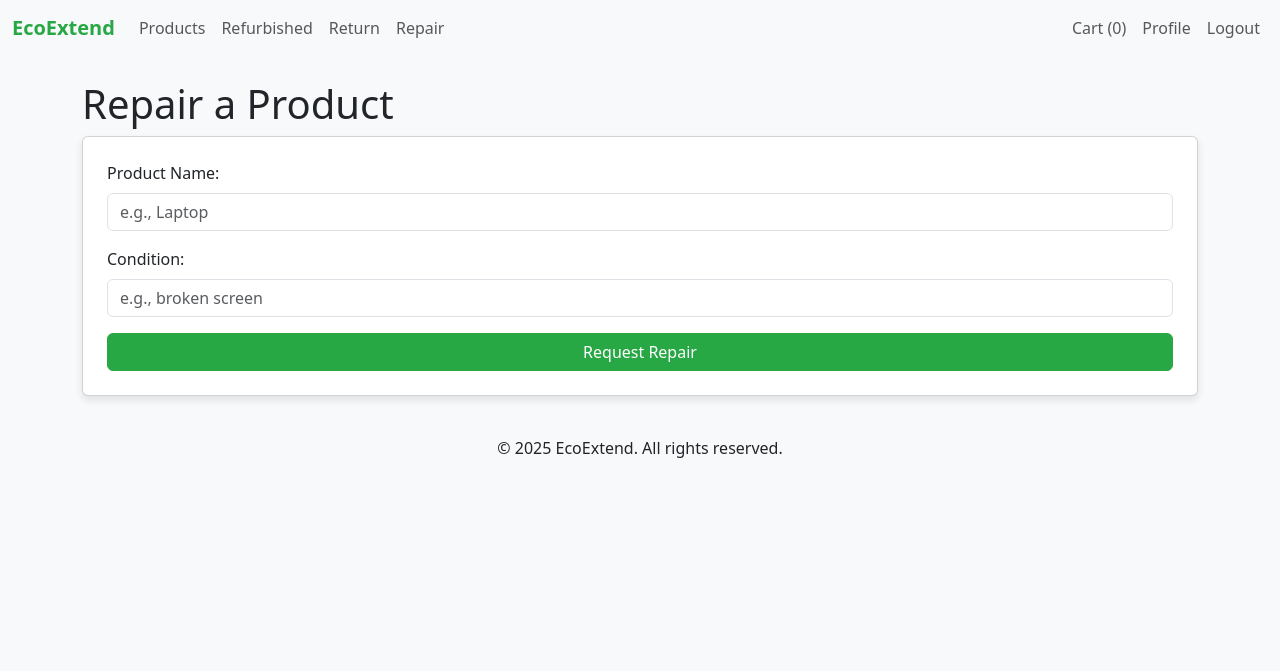
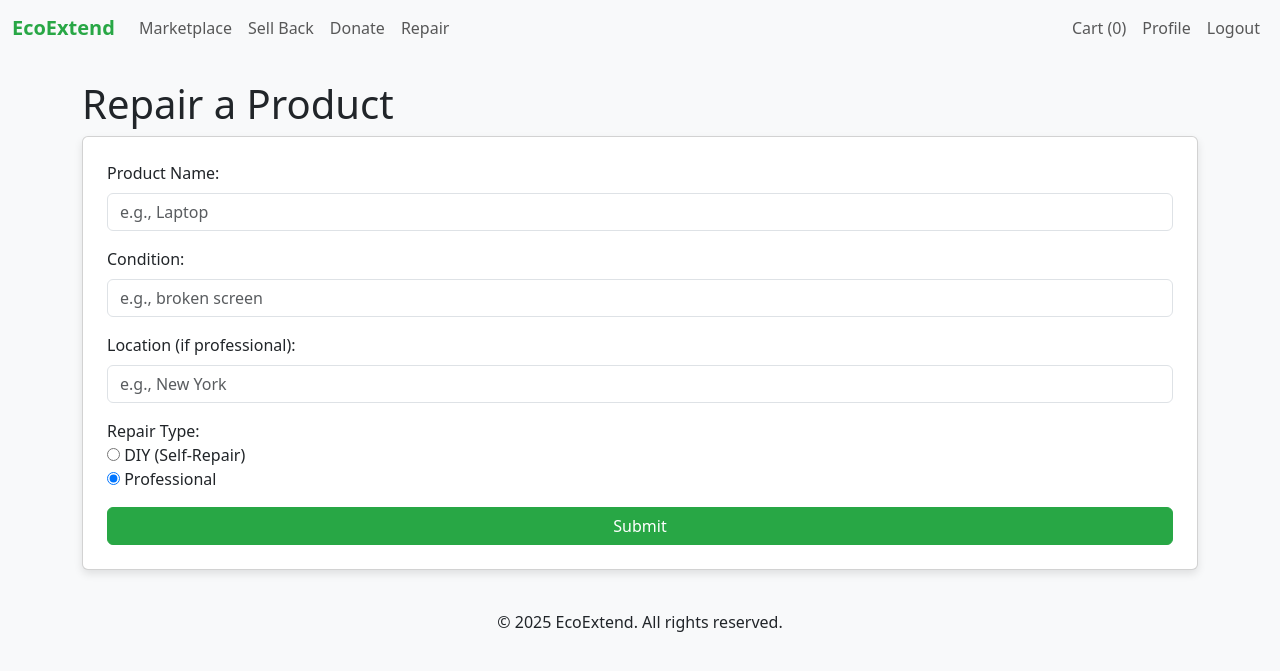
Before and after one commit to sathvik73/EcoExtend, a Flask app: page /repair in a window 1280 px wide. Shown: the top 671 px of the page. Run offline with Flask 3, Linux system fonts and the light colour scheme; a user stored in the database is signed in.

Commit message:
some changes

```diff
--- a/app.py
+++ b/app.py
@@ -1,8 +1,13 @@
+import os
 from flask import Flask, render_template, request, redirect, url_for, session
 from flask_sqlalchemy import SQLAlchemy
 import random
 from datetime import datetime, timedelta
 import secrets  # For secure session key
+from sqlalchemy.ext.mutable import MutableList
+import google.generativeai as genai  # Uncomment and pip install google-generativeai
+genai.configure(api_key=os.getenv('GEMINI_API_KEY'))  # Set GEMINI_API_KEY in env
+model = genai.GenerativeModel('gemini-1.5-flash')  # Use this for real API calls; mock below
 
 app = Flask(__name__)
 app.secret_key = secrets.token_hex(16)
@@ -16,10 +21,13 @@ class User(db.Model):
     name = db.Column(db.String(100), nullable=False)
     email = db.Column(db.String(100), unique=True, nullable=False)
     password = db.Column(db.String(100), nullable=False)  # WARNING: Plaintext; hash in production!
-    cart = db.Column(db.JSON, default=list)  # Stored as JSON list
-    purchases = db.Column(db.JSON, default=list)
-    repairs = db.Column(db.JSON, default=list)
-    returns = db.Column(db.JSON, default=list)
+    cart = db.Column(MutableList.as_mutable(db.JSON), default=lambda: [])
+    purchases = db.Column(MutableList.as_mutable(db.JSON), default=lambda: [])
+    repairs = db.Column(MutableList.as_mutable(db.JSON), default=lambda: [])
+    sell_backs = db.Column(MutableList.as_mutable(db.JSON), default=lambda: [])  # Renamed from returns
+    rentals = db.Column(MutableList.as_mutable(db.JSON), default=lambda: [])
+    donations = db.Column(MutableList.as_mutable(db.JSON), default=lambda: [])
+    points = db.Column(db.Integer, default=0)
 
 class Product(db.Model):
     id = db.Column(db.Integer, primary_key=True)
@@ -27,22 +35,22 @@ class Product(db.Model):
     description = db.Column(db.String(200), nullable=False)
     price = db.Column(db.Float, nullable=False)
     image = db.Column(db.String(200), nullable=False)
-    is_refurbished = db.Column(db.Boolean, default=False)  # Flag to distinguish
+    age = db.Column(db.Integer, nullable=False)  # Age in months
 
 # Create DB and seed data if empty
 with app.app_context():
     db.create_all()
     if Product.query.count() == 0:
-        # Seed products
+        # Seed refurbished products with age
         initial_products = [
-            {'name': 'T-Shirt', 'description': 'Cotton t-shirt', 'price': 20.0, 'image': 'https://images.pexels.com/photos/996329/pexels-photo-996329.jpeg?auto=compress&cs=tinysrgb&w=1260&h=750&dpr=1', 'is_refurbished': False},
-            {'name': 'Laptop', 'description': 'Refurbished laptop', 'price': 500.0, 'image': 'https://images.pexels.com/photos/18105/pexels-photo.jpg?auto=compress&cs=tinysrgb&w=1260&h=750&dpr=1', 'is_refurbished': False},
-            {'name': 'Chair', 'description': 'Office chair', 'price': 100.0, 'image': 'https://images.pexels.com/photos/116910/pexels-photo-116910.jpeg?auto=compress&cs=tinysrgb&w=1260&h=750&dpr=1', 'is_refurbished': False},
-            {'name': 'Electric Bike', 'description': 'Eco-friendly electric vehicle', 'price': 800.0, 'image': 'https://images.pexels.com/photos/2526128/pexels-photo-2526128.jpeg?auto=compress&cs=tinysrgb&w=1260&h=750&dpr=1', 'is_refurbished': False},
-            {'name': 'Refrigerator', 'description': 'Energy-efficient fridge', 'price': 600.0, 'image': 'https://images.pexels.com/photos/2131620/pexels-photo-2131620.jpeg?auto=compress&cs=tinysrgb&w=1260&h=750&dpr=1', 'is_refurbished': False},
-            {'name': 'Air Conditioner', 'description': 'Efficient cooling unit', 'price': 400.0, 'image': 'https://images.pexels.com/photos/577514/pexels-photo-577514.jpeg?auto=compress&cs=tinysrgb&w=1260&h=750&dpr=1', 'is_refurbished': False},
-            {'name': 'Used Smartphone', 'description': 'Refurbished smartphone in good condition', 'price': 300.0, 'image': 'https://images.pexels.com/photos/248528/pexels-photo-248528.jpeg?auto=compress&cs=tinysrgb&w=1260&h=750&dpr=1', 'is_refurbished': True},
-            {'name': 'Desk Lamp', 'description': 'Refurbished desk lamp in fair condition', 'price': 15.0, 'image': 'https://images.pexels.com/photos/1112598/pexels-photo-1112598.jpeg?auto=compress&cs=tinysrgb&w=1260&h=750&dpr=1', 'is_refurbished': True}
+            {'name': 'T-Shirt', 'description': 'Cotton t-shirt', 'price': 20.0, 'image': 'https://images.pexels.com/photos/996329/pexels-photo-996329.jpeg?auto=compress&cs=tinysrgb&w=1260&h=750&dpr=1', 'age': random.randint(1, 36)},
+            {'name': 'Laptop', 'description': 'Refurbished laptop', 'price': 500.0, 'image': 'https://images.pexels.com/photos/18105/pexels-photo.jpg?auto=compress&cs=tinysrgb&w=1260&h=750&dpr=1', 'age': random.randint(1, 36)},
+            {'name': 'Chair', 'description': 'Office chair', 'price': 100.0, 'image': 'https://images.pexels.com/photos/116910/pexels-photo-116910.jpeg?auto=compress&cs=tinysrgb&w=1260&h=750&dpr=1', 'age': random.randint(1, 36)},
+            {'name': 'Electric Bike', 'description': 'Eco-friendly electric vehicle', 'price': 800.0, 'image': 'https://images.pexels.com/photos/2526128/pexels-photo-2526128.jpeg?auto=compress&cs=tinysrgb&w=1260&h=750&dpr=1', 'age': random.randint(1, 36)},
+            {'name': 'Refrigerator', 'description': 'Energy-efficient fridge', 'price': 600.0, 'image': 'https://images.pexels.com/photos/2131620/pexels-photo-2131620.jpeg?auto=compress&cs=tinysrgb&w=1260&h=750&dpr=1', 'age': random.randint(1, 36)},
+            {'name': 'Air Conditioner', 'description': 'Efficient cooling unit', 'price': 400.0, 'image': 'https://images.pexels.com/photos/577514/pexels-photo-577514.jpeg?auto=compress&cs=tinysrgb&w=1260&h=750&dpr=1', 'age': random.randint(1, 36)},
+            {'name': 'Used Smartphone', 'description': 'Refurbished smartphone in good condition', 'price': 300.0, 'image': 'https://images.pexels.com/photos/248528/pexels-photo-248528.jpeg?auto=compress&cs=tinysrgb&w=1260&h=750&dpr=1', 'age': random.randint(1, 36)},
+            {'name': 'Desk Lamp', 'description': 'Refurbished desk lamp in fair condition', 'price': 15.0, 'image': 'https://images.pexels.com/photos/1112598/pexels-photo-1112598.jpeg?auto=compress&cs=tinysrgb&w=1260&h=750&dpr=1', 'age': random.randint(1, 36)}
         ]
         for p in initial_products:
             db.session.add(Product(**p))
@@ -65,34 +73,37 @@ def inject_cart_count():
     cart_count = len(user.cart) if user else 0
     return dict(cart_count=cart_count)
 
+def recommend_products(user_cart, all_products):
+    if not user_cart:
+        return all_products
+    # Simple recommendation: sort by price similarity to average cart price
+    avg_cart_price = sum(item['price'] for item in user_cart) / len(user_cart) if user_cart else 0
+    sorted_products = sorted(all_products, key=lambda p: abs(p.price - avg_cart_price))
+    return sorted_products
+
 @app.route('/')
 def home():
-    featured = random.sample(Product.query.filter_by(is_refurbished=False).all(), min(3, Product.query.filter_by(is_refurbished=False).count()))
-    enhanced_featured = [p for p in featured]
-    for p in enhanced_featured:
+    products = Product.query.all()
+    user = get_user()
+    recommended = recommend_products(user.cart if user else [], products)
+    enhanced_recommended = [p for p in recommended[:3]]
+    for p in enhanced_recommended:
         setattr(p, 'lifespan', predict_lifespan(p))
-    return render_template('home.html', featured=enhanced_featured)
+    return render_template('home.html', featured=enhanced_recommended)
 
-@app.route('/products')
-def list_products():
-    prods = Product.query.filter_by(is_refurbished=False).all()
-    enhanced_products = [p for p in prods]
+@app.route('/marketplace')
+def marketplace():
+    products = Product.query.all()
+    user = get_user()
+    recommended = recommend_products(user.cart if user else [], products)
+    enhanced_products = [p for p in recommended]
     for p in enhanced_products:
         setattr(p, 'lifespan', predict_lifespan(p))
-        setattr(p, 'type', 'normal')
-    return render_template('products.html', products=enhanced_products, title='Products')
+        setattr(p, 'type', 'refurb')
+    return render_template('marketplace.html', products=enhanced_products, title='Marketplace')
 
-@app.route('/refurbished')
-def refurbished_marketplace():
-    refurbs = Product.query.filter_by(is_refurbished=True).all()
-    enhanced_refurbished = [r for r in refurbs]
-    for r in enhanced_refurbished:
-        setattr(r, 'lifespan', predict_lifespan(r))
-        setattr(r, 'type', 'refurb')
-    return render_template('products.html', products=enhanced_refurbished, title='Refurbished Marketplace')
-
-@app.route('/add_to_cart/<string:prod_type>/<int:product_id>', methods=['POST'])
-def add_to_cart(prod_type, product_id):
+@app.route('/add_to_cart/<int:product_id>', methods=['POST'])
+def add_to_cart(product_id):
     user = get_user()
     if not user:
         return redirect(url_for('login'))
@@ -104,10 +115,28 @@ def add_to_cart(prod_type, product_id):
             'description': product.description,
             'price': product.price,
             'image': product.image,
-            'type': prod_type,
             'lifespan': predict_lifespan(product)
         }
         user.cart.append(cart_item)
+        db.session.commit()
+    return redirect(request.referrer or url_for('home'))
+
+@app.route('/rent/<int:product_id>', methods=['POST'])
+def rent_product(product_id):
+    user = get_user()
+    if not user:
+        return redirect(url_for('login'))
+    duration_days = int(request.form.get('duration_days', 7))
+    prod = Product.query.get(product_id)
+    if prod:
+        rental_cost = (prod.price / 30) * duration_days  # Simple daily rate
+        end_date = datetime.now() + timedelta(days=duration_days)
+        user.rentals.append({
+            'product_name': prod.name,
+            'duration_days': duration_days,
+            'cost': rental_cost,
+            'end_date': end_date.strftime('%Y-%m-%d')
+        })
         db.session.commit()
     return redirect(request.referrer or url_for('home'))
 
@@ -133,38 +162,85 @@ def checkout():
     user = get_user()
     if not user:
         return redirect(url_for('login'))
+    total = sum(item['price'] for item in user.cart)
+    discount = min(user.points, 10) / 100 * total  # Max 10% discount
+    # Apply discount (simulate)
+    user.points -= min(user.points, 10)  # Use points
+    user.points += int(total // 10)  # Gain points
     user.purchases.extend(user.cart)
     user.cart = []
     db.session.commit()
     return redirect(url_for('profile'))
 
-@app.route('/return', methods=['GET', 'POST'])
-def return_product():
+@app.route('/sell', methods=['GET', 'POST'])
+def sell_product():
     user = get_user()
     if not user:
         return redirect(url_for('login'))
+    message = None
+    error = None
+    if request.method == 'POST':
+        product_id = request.form.get('product_id')
+        condition = request.form.get('condition')
+        sell_price_str = request.form.get('sell_price')
+        if not sell_price_str:
+            error = 'Sell price is required'
+        else:
+            try:
+                sell_price = float(sell_price_str)
+            except ValueError:
+                error = 'Invalid sell price'
+                sell_price = None
+        if not error:
+            prod = Product.query.get(product_id)
+            if prod:
+                days = random.randint(3, 7)
+                pickup_date = datetime.now() + timedelta(days=days)
+                new_listing = Product(
+                    name=prod.name,
+                    description=f'Sold {prod.name} in {condition} condition',
+                    price=sell_price,
+                    image=prod.image,
+                    age=prod.age
+                )
+                db.session.add(new_listing)
+                user.sell_backs.append({
+                    'product_name': prod.name,
+                    'condition': condition,
+                    'sell_price': sell_price,
+                    'pickup_date': pickup_date.strftime('%Y-%m-%d'),
+                    'date': datetime.now().strftime('%Y-%m-%d %H:%M:%S')
+                })
+                db.session.commit()
+                message = f"Pickup scheduled for {pickup_date.strftime('%Y-%m-%d')}."
+                return redirect(url_for('marketplace'))
+    prods = Product.query.all()
+    return render_template('sell.html', products=prods, error=error, message=message)
+
+@app.route('/donate', methods=['GET', 'POST'])
+def donate_product():
+    user = get_user()
+    if not user:
+        return redirect(url_for('login'))
+    message = None
     if request.method == 'POST':
         product_id = request.form.get('product_id')
         condition = request.form.get('condition')
         prod = Product.query.get(product_id)
-        if prod and not prod.is_refurbished:
-            new_refurb = Product(
-                name=prod.name,
-                description=f'Refurbished {prod.name} in {condition} condition',
-                price=prod.price * 0.7,
-                image=prod.image,
-                is_refurbished=True
-            )
-            db.session.add(new_refurb)
-            user.returns.append({
+        if prod:
+            days = random.randint(3, 7)
+            pickup_date = datetime.now() + timedelta(days=days)
+            user.donations.append({
                 'product_name': prod.name,
                 'condition': condition,
+                'pickup_date': pickup_date.strftime('%Y-%m-%d'),
                 'date': datetime.now().strftime('%Y-%m-%d %H:%M:%S')
             })
+            db.session.delete(prod)  # Remove from marketplace
             db.session.commit()
-        return redirect(url_for('refurbished_marketplace'))
-    prods = Product.query.filter_by(is_refurbished=False).all()
-    return render_template('return.html', products=prods)
+            message = f"Pickup scheduled for {pickup_date.strftime('%Y-%m-%d')}."
+    prods = Product.query.all()
+    return render_template('donate.html', products=prods, message=message)
 
 @app.route('/repair', methods=['GET', 'POST'])
 def repair_product():
@@ -172,27 +248,54 @@ def repair_product():
     if not user:
         return redirect(url_for('login'))
     message = None
+    repair_guide = None
+    repair_shops = None
+    cost_estimate = None
     if request.method == 'POST':
         product_name = request.form.get('product_name')
         condition = request.form.get('condition')
-        days = random.randint(3, 7)
-        pickup_date = datetime.now() + timedelta(days=days)
-        message = f"Estimated pickup for {product_name} in {condition} condition: {pickup_date.strftime('%Y-%m-%d')}"
-        user.repairs.append({
-            'product_name': product_name,
-            'condition': condition,
-            'pickup_date': pickup_date.strftime('%Y-%m-%d'),
-            'request_date': datetime.now().strftime('%Y-%m-%d %H:%M:%S')
-        })
+        location = request.form.get('location')
+        repair_type = request.form.get('repair_type')  # 'diy' or 'professional'
+        # Gemini for repair guide
+        guide_response = model.generate_content(f"Step by step guide to repair {condition} on {product_name}")
+        repair_guide = guide_response.text
+        if repair_type == 'professional':
+            # Gemini for nearest shop
+            shop_response = model.generate_content(f"Nearest repair shops for {product_name} in {location}")
+            repair_shops = shop_response.text
+            # Gemini for cost estimation
+            cost_response = model.generate_content(f"Estimate repair cost for {condition} on {product_name}")
+            cost_estimate = cost_response.text
+        # Estimate pickup if professional
+        if repair_type == 'professional':
+            days = random.randint(3, 7)
+            pickup_date = datetime.now() + timedelta(days=days)
+            message = f"Estimated pickup: {pickup_date.strftime('%Y-%m-%d')}."
+            user.repairs.append({
+                'product_name': product_name,
+                'condition': condition,
+                'pickup_date': pickup_date.strftime('%Y-%m-%d'),
+                'request_date': datetime.now().strftime('%Y-%m-%d %H:%M:%S'),
+                'cost_estimate': cost_estimate,
+                'repair_shops': repair_shops,
+                'repair_guide': repair_guide
+            })
+        else:
+            user.repairs.append({
+                'product_name': product_name,
+                'condition': condition,
+                'request_date': datetime.now().strftime('%Y-%m-%d %H:%M:%S'),
+                'repair_guide': repair_guide
+            })
         db.session.commit()
-    return render_template('repair.html', message=message)
+    return render_template('repair.html', message=message, repair_guide=repair_guide, repair_shops=repair_shops, cost_estimate=cost_estimate)
 
 @app.route('/profile', methods=['GET', 'POST'])
 def profile():
     user = get_user()
     if not user:
         return redirect(url_for('login'))
-    return render_template('profile.html', user={'name': user.name, 'email': user.email}, purchases=user.purchases, repairs=user.repairs, returns=user.returns)
+    return render_template('profile.html', user={'name': user.name, 'email': user.email, 'points': user.points}, purchases=user.purchases, repairs=user.repairs, sell_backs=user.sell_backs, rentals=user.rentals, donations=user.donations)
 
 @app.route('/register', methods=['GET', 'POST'])
 def register():
@@ -202,7 +305,7 @@ def register():
         password = request.form.get('password')
         if User.query.filter_by(email=email).first():
             return render_template('register.html', error='Email already registered')
-        new_user = User(name=name, email=email, password=password, cart=[], purchases=[], repairs=[], returns=[])
+        new_user = User(name=name, email=email, password=password)
         db.session.add(new_user)
         db.session.commit()
         session['user_email'] = email
--- a/templates/base.html
+++ b/templates/base.html
@@ -22,12 +22,12 @@
                 <span class="navbar-toggler-icon"></span>
             </button>
             <div class="collapse navbar-collapse" id="navbarNav">
-                <ul class="navbar-nav me-auto">
-                    <li class="nav-item"><a class="nav-link" href="/products">Products</a></li>
-                    <li class="nav-item"><a class="nav-link" href="/refurbished">Refurbished</a></li>
-                    <li class="nav-item"><a class="nav-link" href="/return">Return</a></li>
-                    <li class="nav-item"><a class="nav-link" href="/repair">Repair</a></li>
-                </ul>
+<ul class="navbar-nav me-auto">
+    <li class="nav-item"><a class="nav-link" href="/marketplace">Marketplace</a></li>
+    <li class="nav-item"><a class="nav-link" href="/sell">Sell Back</a></li>
+    <li class="nav-item"><a class="nav-link" href="/donate">Donate</a></li>
+    <li class="nav-item"><a class="nav-link" href="/repair">Repair</a></li>
+</ul>
                 <ul class="navbar-nav">
                     <li class="nav-item"><a class="nav-link" href="/cart">Cart ({{ cart_count }})</a></li>
                     {% if session.get('user_email') %}
--- a/templates/repair.html
+++ b/templates/repair.html
@@ -11,9 +11,30 @@
             <label class="form-label">Condition:</label>
             <input type="text" name="condition" class="form-control" placeholder="e.g., broken screen">
         </div>
-        <button type="submit" class="btn btn-primary">Request Repair</button>
+        <div class="mb-3">
+            <label class="form-label">Location (if professional):</label>
+            <input type="text" name="location" class="form-control" placeholder="e.g., New York">
+        </div>
+        <div class="mb-3">
+            <label>Repair Type:</label><br>
+            <input type="radio" name="repair_type" value="diy"> DIY (Self-Repair)<br>
+            <input type="radio" name="repair_type" value="professional" checked> Professional
+        </div>
+        <button type="submit" class="btn btn-primary">Submit</button>
     </form>
     {% if message %}
         <div class="alert alert-info mt-3">{{ message }}</div>
     {% endif %}
+    {% if repair_guide %}
+        <h2>Repair Guide</h2>
+        <pre>{{ repair_guide }}</pre>
+    {% endif %}
+    {% if repair_shops %}
+        <h2>Nearest Shops</h2>
+        <p>{{ repair_shops }}</p>
+    {% endif %}
+    {% if cost_estimate %}
+        <h2>Estimated Cost</h2>
+        <p>{{ cost_estimate }}</p>
+    {% endif %}
 {% endblock %}
```
Also changed, not shown: templates/donate.html (added, +23 -0 lines), templates/home.html (+8 -2 lines), templates/marketplace.html (added, +29 -0 lines), templates/products.html (deleted, +0 -23 lines), templates/profile.html (+19 -6 lines), templates/return.html (deleted, +0 -20 lines), templates/sell.html (added, +33 -0 lines), instance/ecoextend.db, 1 other file.
